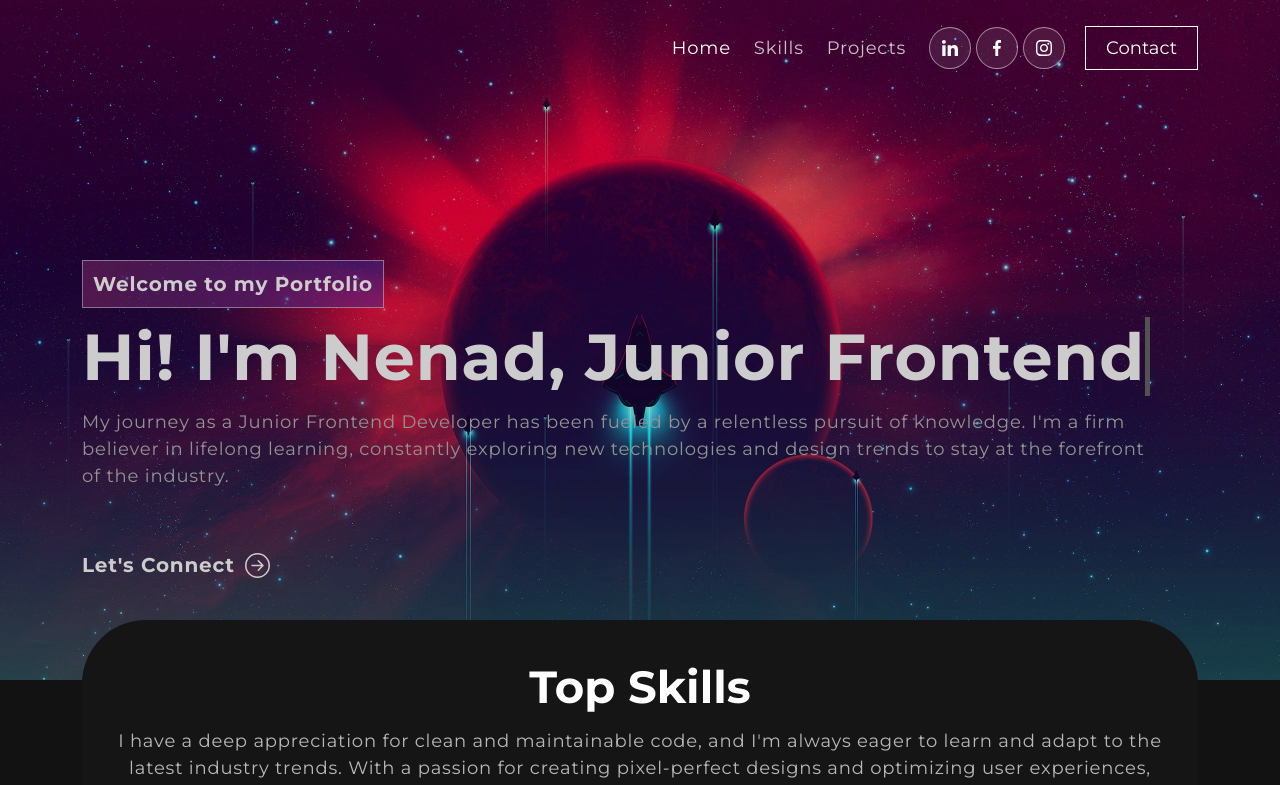
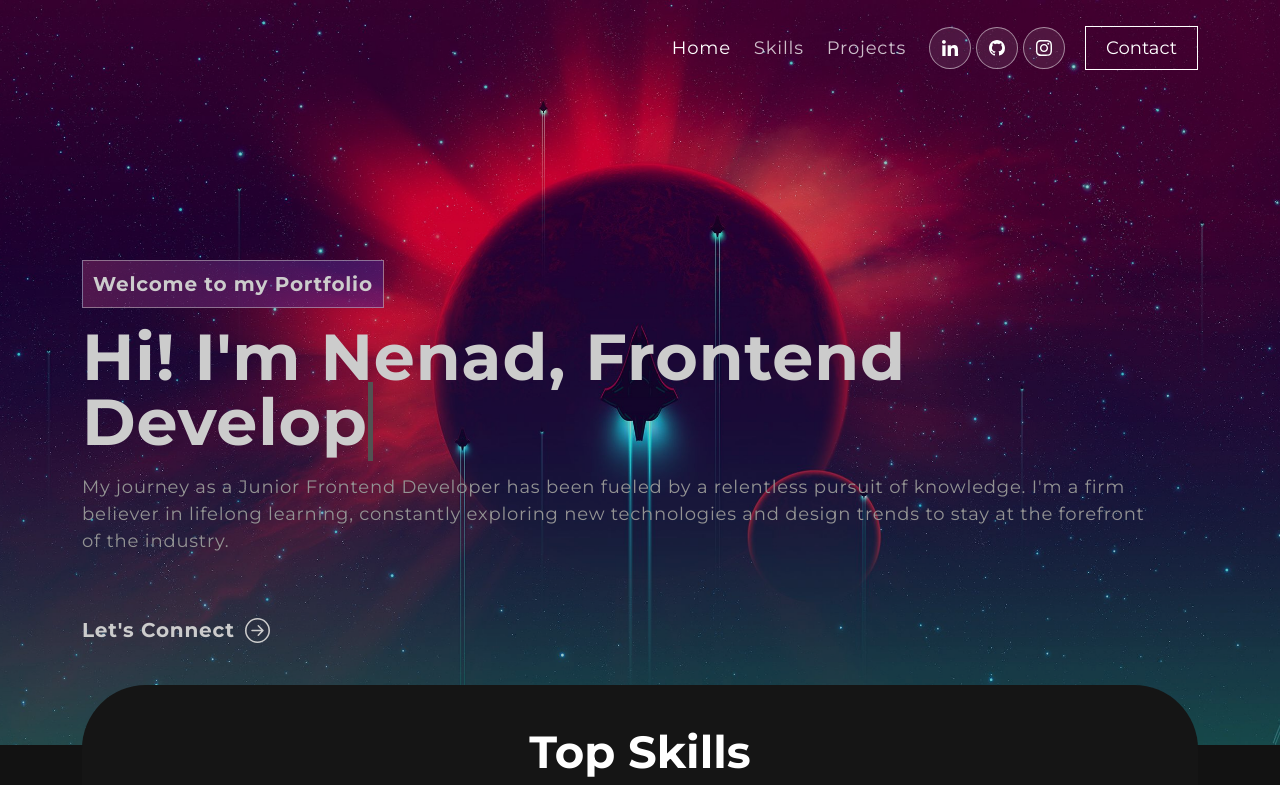
Before and after one commit to Shkurtevski/MyPortfolio, a React (Create React App) app: page / in a window 1280 px wide. Shown: the top 785 px of the page. Built offline with nearby package versions, Linux system fonts and the light colour scheme.

Commit message:
Navbar code refactored, Banner refactoring...

```diff
--- a/src/components/Banner.tsx
+++ b/src/components/Banner/Banner.tsx
@@ -12,9 +12,9 @@ interface BannerState {
 }
 
 const bannerText: string[] = [
-  "Junior Frontend Developer.",
-  "Continuous Learner.",
-  "Goal-Driven.",
+  "Frontend Developer.",
+  "React Developer.",
+  "JavaScript Developer.",
 ];
 
 const Banner = () => {
--- a/src/components/Navbar.tsx
+++ /dev/null
@@ -1,104 +0,0 @@
-import { HashLink } from "react-router-hash-link";
-import React, { useState, useEffect } from "react";
-import { Navbar, Nav, Container } from "react-bootstrap";
-import linkedinIcon from "../assets/img/linkedin.svg";
-import facebookIcon from "../assets/img/facebook.svg";
-import instagramIcon from "../assets/img/instagram.svg";
-
-interface NavBarProps {}
-
-const NavBar: React.FC<NavBarProps> = () => {
-  const [activeLink, setActiveLink] = useState<string>("home");
-  const [scrolled, setScrolled] = useState<boolean>(false);
-
-  useEffect(() => {
-    const onScroll = () => {
-      if (window.scrollY > 50) {
-        setScrolled(true);
-      } else {
-        setScrolled(false);
-      }
-    };
-
-    window.addEventListener("scroll", onScroll);
-
-    return () => window.removeEventListener("scroll", onScroll);
-  }, []);
-
-  const onUpdateActiveLink = (value: string) => {
-    setActiveLink(value);
-  };
-
-  return (
-    <Navbar expand="lg" className={scrolled ? "scrolled" : ""}>
-      <Container>
-        <Navbar.Toggle aria-controls="basic-navbar-nav">
-          <span className="navbar-toggler-icon"></span>
-        </Navbar.Toggle>
-        <Navbar.Collapse id="basic-navbar-nav">
-          <Nav className="ms-auto">
-            <Nav.Link
-              href="#home"
-              className={
-                activeLink === "home" ? "active navbar-link" : "navbar-link"
-              }
-              onClick={() => onUpdateActiveLink("home")}
-            >
-              Home
-            </Nav.Link>
-            <Nav.Link
-              href="#skills"
-              className={
-                activeLink === "skills" ? "active navbar-link" : "navbar-link"
-              }
-              onClick={() => onUpdateActiveLink("skills")}
-            >
-              Skills
-            </Nav.Link>
-            <Nav.Link
-              href="#projects"
-              className={
-                activeLink === "projects" ? "active navbar-link" : "navbar-link"
-              }
-              onClick={() => onUpdateActiveLink("projects")}
-            >
-              Projects
-            </Nav.Link>
-          </Nav>
-          <span className="navbar-text">
-            <div className="social-icon">
-              <a
-                href="https://www.linkedin.com/in/nenad-shkurtevski-b49b20250/"
-                target="_blank"
-                rel="noopener noreferrer"
-              >
-                <img src={linkedinIcon} alt="linkedin-logo" />
-              </a>
-              <a
-                href="https://www.facebook.com/Neoo95/"
-                target="_blank"
-                rel="noopener noreferrer"
-              >
-                <img src={facebookIcon} alt="facebook-logo" />
-              </a>
-              <a
-                href="https://www.instagram.com/nenad.shkurtevski/"
-                target="_blank"
-                rel="noopener noreferrer"
-              >
-                <img src={instagramIcon} alt="instagram-logo" />
-              </a>
-            </div>
-            <HashLink to="#connect">
-              <button className="vvd">
-                <span>Contact</span>
-              </button>
-            </HashLink>
-          </span>
-        </Navbar.Collapse>
-      </Container>
-    </Navbar>
-  );
-};
-
-export default NavBar;
--- /dev/null
+++ b/src/components/Navbar/NavLink.tsx
@@ -0,0 +1,33 @@
+import React from "react";
+import { Nav } from "react-bootstrap";
+
+interface Props {
+  href: string;
+  text: string;
+  activeLink: string;
+  onUpdateActiveLink: (value: string) => void;
+}
+
+const NavLink = ({ href, text, activeLink, onUpdateActiveLink }: Props) => {
+  const handleClick = () => {
+    onUpdateActiveLink(text.toLocaleLowerCase());
+  };
+
+  return (
+    <React.Fragment>
+      <Nav.Link
+        href={href}
+        className={
+          activeLink === text.toLocaleLowerCase()
+            ? "active navbar-link"
+            : "navbar-link"
+        }
+        onClick={handleClick}
+      >
+        {text}
+      </Nav.Link>
+    </React.Fragment>
+  );
+};
+
+export default NavLink;
--- /dev/null
+++ b/src/components/Navbar/Navbar.tsx
@@ -0,0 +1,63 @@
+import { useState, useEffect } from "react";
+import { Navbar, Nav, Container } from "react-bootstrap";
+import { HashLink } from "react-router-hash-link";
+import SocialLink from "./SocialLink";
+import { socialLinksData } from "../../data/data";
+import NavLink from "./NavLink";
+import { navLinks } from "../../data/data";
+
+const NavBar = () => {
+  const [activeLink, setActiveLink] = useState<string>("home");
+  const [scrolled, setScrolled] = useState<boolean>(false);
+
+  useEffect(() => {
+    const onScroll = () => {
+      if (window.scrollY > 50) {
+        setScrolled(true);
+      } else {
+        setScrolled(false);
+      }
+    };
+
+    window.addEventListener("scroll", onScroll);
+
+    return () => window.removeEventListener("scroll", onScroll);
+  }, []);
+
+  const onUpdateActiveLink = (value: string) => {
+    setActiveLink(value);
+  };
+
+  return (
+    <Navbar expand="lg" className={scrolled ? "scrolled" : ""}>
+      <Container>
+        <Navbar.Toggle aria-controls="basic-navbar-nav">
+          <span className="navbar-toggler-icon"></span>
+        </Navbar.Toggle>
+        <Navbar.Collapse id="basic-navbar-nav">
+          <Nav className="ms-auto">
+            {navLinks.map((link, index) => (
+              <NavLink
+                key={index}
+                href={link.to}
+                text={link.text}
+                activeLink={activeLink}
+                onUpdateActiveLink={onUpdateActiveLink}
+              />
+            ))}
+          </Nav>
+          <span className="navbar-text">
+            <SocialLink socialLinks={socialLinksData} />
+            <HashLink to="#connect">
+              <button className="vvd">
+                <span>Contact</span>
+              </button>
+            </HashLink>
+          </span>
+        </Navbar.Collapse>
+      </Container>
+    </Navbar>
+  );
+};
+
+export default NavBar;
--- /dev/null
+++ b/src/components/Navbar/SocialLink.tsx
@@ -0,0 +1,28 @@
+interface SocialLinks {
+  href: string;
+  imgSrc: string;
+  altText: string;
+}
+
+interface Props {
+  socialLinks: SocialLinks[];
+}
+
+const SocialLink = ({ socialLinks }: Props) => {
+  return (
+    <div className="social-icon">
+      {socialLinks.map((link, index) => (
+        <a
+          key={index}
+          href={link.href}
+          target="_blank"
+          rel="noopener noreferrer"
+        >
+          <img src={link.imgSrc} alt={link.altText} />
+        </a>
+      ))}
+    </div>
+  );
+};
+
+export default SocialLink;
--- a/src/data/data.ts
+++ b/src/data/data.ts
@@ -2,6 +2,10 @@ import { Project } from "./dataTypes";
 import projImg1 from "../assets/img/project-img1.png";
 import projImg2 from "../assets/img/project-img2.png";
 import projImg3 from "../assets/img/project-img3.png";
+
+import linkedinIcon from "../assets/img/linkedin.svg";
+import githubIcon from "../assets/img/github.svg";
+import instagramIcon from "../assets/img/instagram.svg";
 
 export const projects: Project[] = [
   {
@@ -20,3 +24,27 @@ export const projects: Project[] = [
     imgUrl: projImg3,
   },
 ];
+
+export const socialLinksData = [
+  {
+    href: "https://www.linkedin.com/in/nenad-shkurtevski-b49b20250/",
+    imgSrc: linkedinIcon,
+    altText: "LinkedIn",
+  },
+  {
+    href: "https://github.com/Shkurtevski",
+    imgSrc: githubIcon,
+    altText: "GitHub",
+  },
+  {
+    href: "https://www.instagram.com/nenad.shkurtevski/",
+    imgSrc: instagramIcon,
+    altText: "Instagram",
+  },
+];
+
+export const navLinks = [
+  { to: "/#home", text: "Home" },
+  { to: "/#skills", text: "Skills" },
+  { to: "/#projects", text: "Projects" },
+];
```
Also changed, not shown: src/components/container/AppWrapper.tsx (+4 -4 lines), src/assets/img/facebook.svg (deleted), src/assets/img/github.svg (added).
